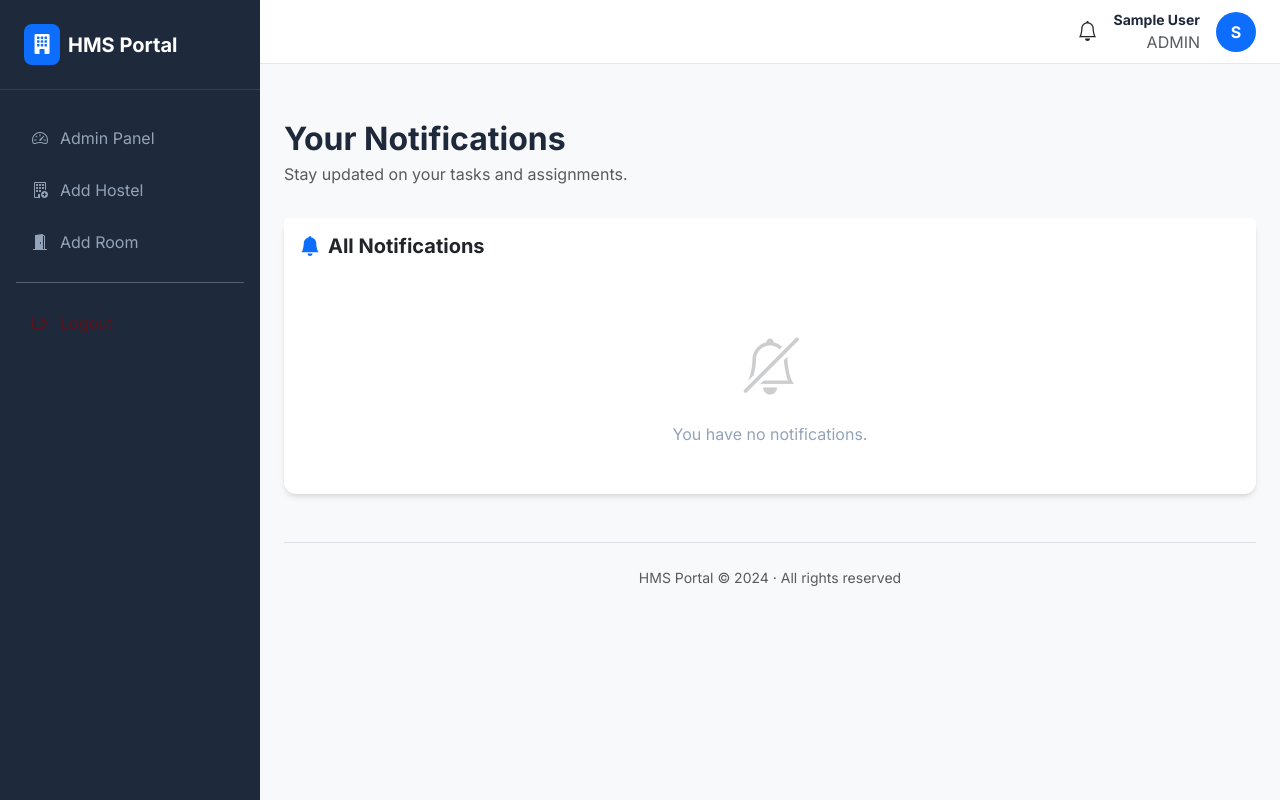
After one commit to Ankit8804Sharma/Hostel-Management, a Flask app: page /staff/notifications in a window 1280 px wide. The commit adds this page. Run offline with Flask 3, Linux system fonts and the light colour scheme; the visitor is signed in with stand-in values (Sample User, id 1); data comes from the database, SQL or seed files in the repository; data that the repository does not hold is empty; some libraries are stand-ins or nearby versions.

Commit message:
add in-app notification system with bell icon

```diff
--- a/app/__init__.py
+++ b/app/__init__.py
@@ -125,12 +125,20 @@ def create_app(config_name=None):
     @app.context_processor
     def inject_warden_stats():
         from flask_login import current_user
-        from app.models import Complaint, StaffMember
-        if current_user.is_authenticated and isinstance(current_user, StaffMember):
-            if current_user.role in ('warden', 'chief_warden'):
-                if 'open_complaints_count' not in g:
-                    g.open_complaints_count = Complaint.query.filter_by(status='Open').count()
-                return dict(open_complaints_count=g.open_complaints_count)
-        return dict(open_complaints_count=0)
+        from app.models import Complaint, StaffMember, Student, Notification
+
+        context = {'open_complaints_count': 0, 'unread_notifications': 0}
+
+        if current_user.is_authenticated:
+            if isinstance(current_user, Student):
+                context['unread_notifications'] = Notification.query.filter_by(user_type='student', user_id=current_user.student_id, is_read=False).count()
+            elif isinstance(current_user, StaffMember):
+                context['unread_notifications'] = Notification.query.filter_by(user_type='staff', user_id=current_user.staff_id, is_read=False).count()
+                if current_user.role in ('warden', 'chief_warden'):
+                    if 'open_complaints_count' not in g:
+                        g.open_complaints_count = Complaint.query.filter_by(status='Open').count()
+                    context['open_complaints_count'] = g.open_complaints_count
+
+        return context
 
     return app
--- a/app/models.py
+++ b/app/models.py
@@ -245,3 +245,14 @@ class TaskAllocation(db.Model):
     notes = db.Column(db.Text, nullable=True)
 
     staff = db.relationship('StaffMember', back_populates='tasks')
+
+
+class Notification(db.Model):
+    __tablename__ = 'notification'
+
+    id = db.Column(db.Integer, primary_key=True)
+    user_type = db.Column(db.String(20), nullable=False)  # 'student' or 'staff'
+    user_id = db.Column(db.Integer, nullable=False)
+    message = db.Column(db.String(500), nullable=False)
+    is_read = db.Column(db.Boolean, default=False, nullable=False)
+    created_at = db.Column(db.DateTime, default=datetime.utcnow, nullable=False)
--- a/app/routes/staff.py
+++ b/app/routes/staff.py
@@ -6,8 +6,9 @@ from flask_login import current_user, login_required
 from sqlalchemy.orm import joinedload
 
 from app import db
-from app.models import Complaint, StaffMember, Student, TaskAllocation
+from app.models import Complaint, StaffMember, Student, TaskAllocation, Notification
 from app.utils.email import send_complaint_status_update
+from app.utils.notify import notify_student, notify_staff
 
 staff_bp = Blueprint('staff', __name__)
 
@@ -101,8 +102,27 @@ def update_complaint_status(complaint_id):
         complaint.status = new_status
         db.session.commit()
         send_complaint_status_update(complaint.student.email, complaint.student.name, complaint.complaint_id, new_status, current_user.name)
+        notify_student(complaint.student_id, f"Your complaint #{complaint.complaint_id} status changed to {new_status}.")
         flash(f'Complaint status updated to {new_status}.', 'success')
     else:
         flash('Invalid status selected.', 'error')
 
     return redirect(url_for('staff.dashboard'))
+
+
+@staff_bp.route('/notifications')
+@login_required
+@staff_only
+def notifications():
+    notifs = Notification.query.filter_by(
+        user_type='staff',
+        user_id=current_user.staff_id
+    ).order_by(Notification.created_at.desc()).all()
+
+    unread = [n for n in notifs if not n.is_read]
+    if unread:
+        for n in unread:
+            n.is_read = True
+        db.session.commit()
+
+    return render_template('staff/notifications.html', notifications=notifs)
--- a/app/routes/warden.py
+++ b/app/routes/warden.py
@@ -21,8 +21,10 @@ from app.models import (
     Student,
     TaskAllocation,
     Warden,
+    Notification,
 )
 from app.utils.email import send_task_assigned
+from app.utils.notify import notify_student, notify_staff
 
 COMPLAINT_STATUSES = ('Open', 'In Progress', 'Resolved')
 
@@ -314,6 +316,7 @@ def assign_complaint(complaint_id):
     c.staff_id = staff_id
     c.status = 'In Progress'
     db.session.commit()
+    notify_staff(c.staff_id, f"Complaint #{complaint_id} has been assigned to you.")
     flash(f'Complaint assigned to {staff.name}.', 'success')
     return redirect(url_for('warden.dashboard'))
 
@@ -426,6 +429,7 @@ def new_task():
         )
         db.session.add(task)
         db.session.commit()
+        notify_staff(staff_id, f"New task assigned: {task.description}")
         assigned_staff = db.session.get(StaffMember, staff_id)
         if assigned_staff:
             send_task_assigned(assigned_staff.email, assigned_staff.name, task.description, current_user.name)
@@ -536,6 +540,7 @@ def allocate_room():
     )
     db.session.add(allocation)
     db.session.commit()
+    notify_student(student_id, "A room has been allocated to you.")
     flash('Room allocated successfully.', 'success')
     return redirect(url_for('warden.room_management'))
 
@@ -551,5 +556,6 @@ def vacate_room(allocation_id):
         return redirect(url_for('warden.room_management'))
     allocation.vacate_date = date.today()
     db.session.commit()
+    notify_student(allocation.student_id, "Your room allocation has been vacated.")
     flash('Room vacated successfully.', 'success')
     return redirect(url_for('warden.room_management'))
--- a/app/templates/base.html
+++ b/app/templates/base.html
@@ -124,6 +124,12 @@
       </button>
 
       <div class="ms-auto d-flex align-items-center gap-3">
+        <a href="{{ url_for('student.notifications') if current_user.get_id().startswith('student_') else url_for('staff.notifications') }}" class="nav-link position-relative text-dark fs-5">
+          <i class="bi bi-bell"></i>
+          {% if unread_notifications and unread_notifications > 0 %}
+          <span class="position-absolute top-0 start-100 translate-middle badge rounded-pill bg-danger border border-light p-1" style="font-size: 0.6rem;">{{ unread_notifications }}</span>
+          {% endif %}
+        </a>
         <div class="text-end d-none d-sm-block">
           <div class="fw-bold small">{{ current_user.name }}</div>
           <div class="text-muted smallest text-uppercase letter-spacing-wider">
--- /dev/null
+++ b/app/templates/staff/notifications.html
@@ -0,0 +1,50 @@
+{% extends "base.html" %}
+{% block title %}Notifications{% endblock %}
+
+{% block content %}
+<div class="hms-welcome-header">
+  <h2 class="fw-bold mb-1">Your Notifications</h2>
+  <p class="text-muted mb-0">Stay updated on your tasks and assignments.</p>
+</div>
+
+<div class="card hms-card">
+  <div class="card-header bg-white border-0 py-3">
+    <h5 class="fw-bold mb-0"><i class="bi bi-bell-fill me-2 text-primary"></i>All Notifications</h5>
+  </div>
+  <div class="card-body p-0">
+    {% if notifications %}
+      <div class="table-responsive">
+        <table class="table hms-table table-hover align-middle mb-0">
+          <thead>
+            <tr>
+              <th>Message</th>
+              <th>Date/Time</th>
+              <th>Status</th>
+            </tr>
+          </thead>
+          <tbody>
+            {% for n in notifications %}
+            <tr class="{% if not n.is_read %}bg-light{% endif %}">
+              <td><span class="{% if not n.is_read %}fw-bold text-dark{% else %}fw-medium text-dark{% endif %}">{{ n.message }}</span></td>
+              <td><span class="text-muted small"><i class="bi bi-clock me-1"></i>{{ n.created_at.strftime('%b %d, %Y %I:%M %p') }}</span></td>
+              <td>
+                {% if n.is_read %}
+                  <span class="badge bg-success bg-opacity-10 text-success border border-success border-opacity-10 rounded-pill px-3">Read</span>
+                {% else %}
+                  <span class="badge bg-warning bg-opacity-10 text-warning border border-warning border-opacity-10 rounded-pill px-3">New</span>
+                {% endif %}
+              </td>
+            </tr>
+            {% endfor %}
+          </tbody>
+        </table>
+      </div>
+    {% else %}
+      <div class="hms-empty-state">
+        <i class="bi bi-bell-slash text-muted"></i>
+        <p class="mb-0">You have no notifications.</p>
+      </div>
+    {% endif %}
+  </div>
+</div>
+{% endblock %}
```
Also changed, not shown: app/routes/student.py (+23 -0 lines), app/templates/student/notifications.html (added, +50 -0 lines), app/utils/notify.py (added, +25 -0 lines).
